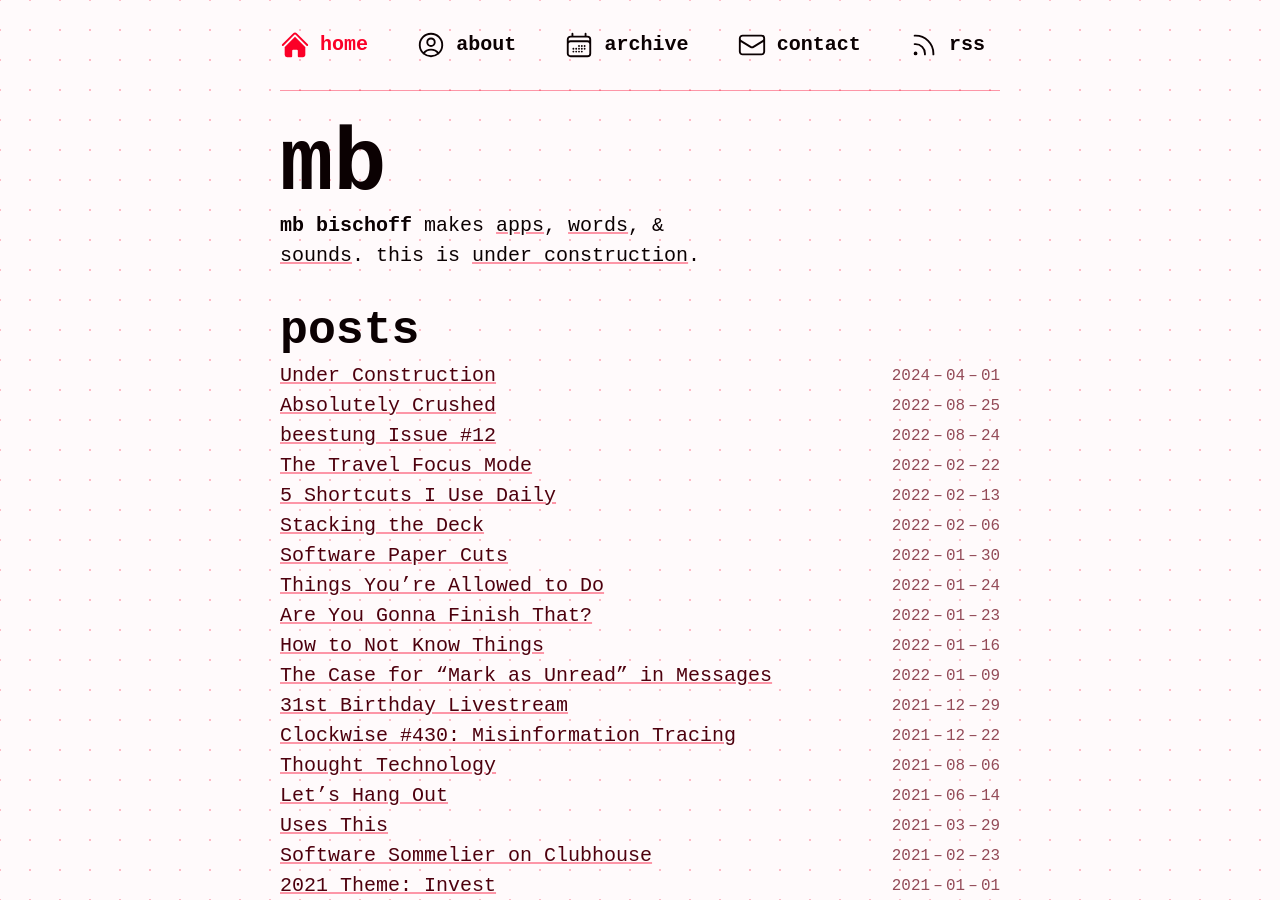
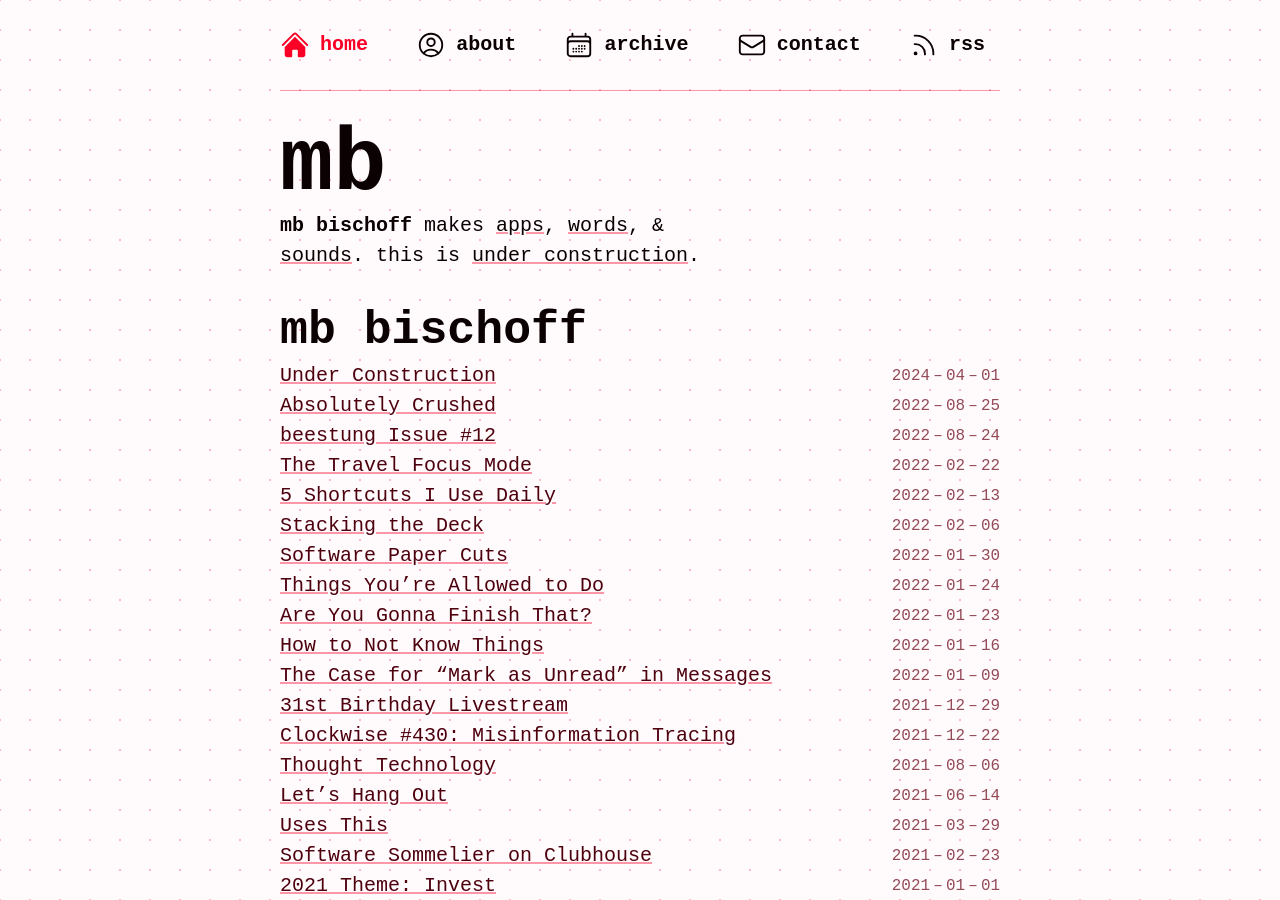
Before and after one commit to mbbischoff/website, a Jekyll site: the page built from index.html, in a window 1280 px wide and 900 px high. Built offline with Jekyll 4.4.1, drawn with Linux system fonts in a browser that asks for light colours; some web fonts are replaced; the list of posts is cut into pages by our own code; comment, search, counter and statistics services are not loaded; a style sheet for code colours, icons or effects is not loaded.

Commit message:
Update index.html

```diff
--- a/index.html
+++ b/index.html
@@ -1,4 +1,4 @@
 ---
-title: posts
+title: mb bischoff
 layout: home
 ---
```
